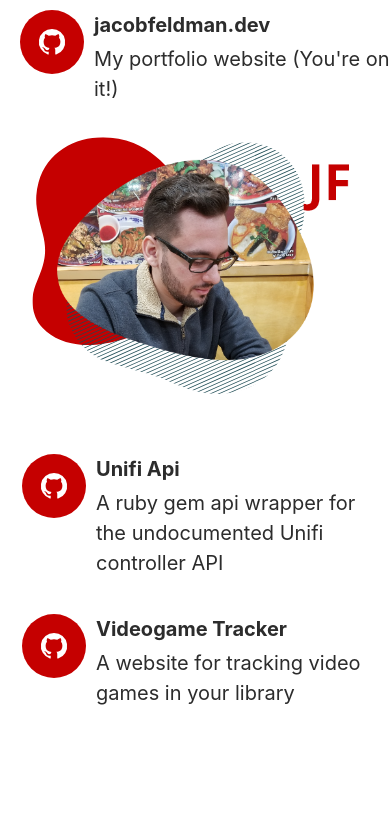
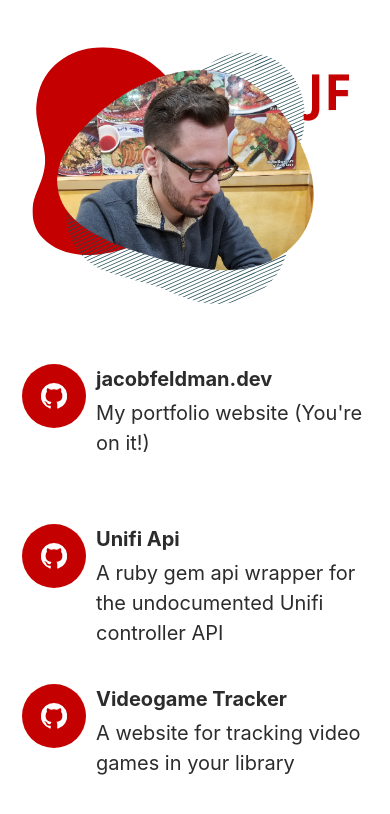
Before and after one commit to cooljacob204/jacobfeldman.dev, a React (Create React App) app: page / in a window 390 px wide. Shown: the top 814 px of the page. Built offline with nearby package versions, Linux system fonts and the light colour scheme.

Commit message:
Moves centerpiece to the top in small view widths

```diff
--- a/src/App.css
+++ b/src/App.css
@@ -43,8 +43,11 @@ html, body, .App{
 
 @media screen and (max-width: 864px) {
   .top > .project {
-    margin-left: 20px;
-    margin-top: 10px;
+    margin: 40px 10px;
+  }
+
+  .top {
+    padding: 0 12px
   }
 
   html, body, .App{
--- a/src/components/Me/Me.css
+++ b/src/components/Me/Me.css
@@ -44,6 +44,7 @@
 
   .me {
     margin: 0 0 0 0;
+    order: -1;
   }
 }
 
```
